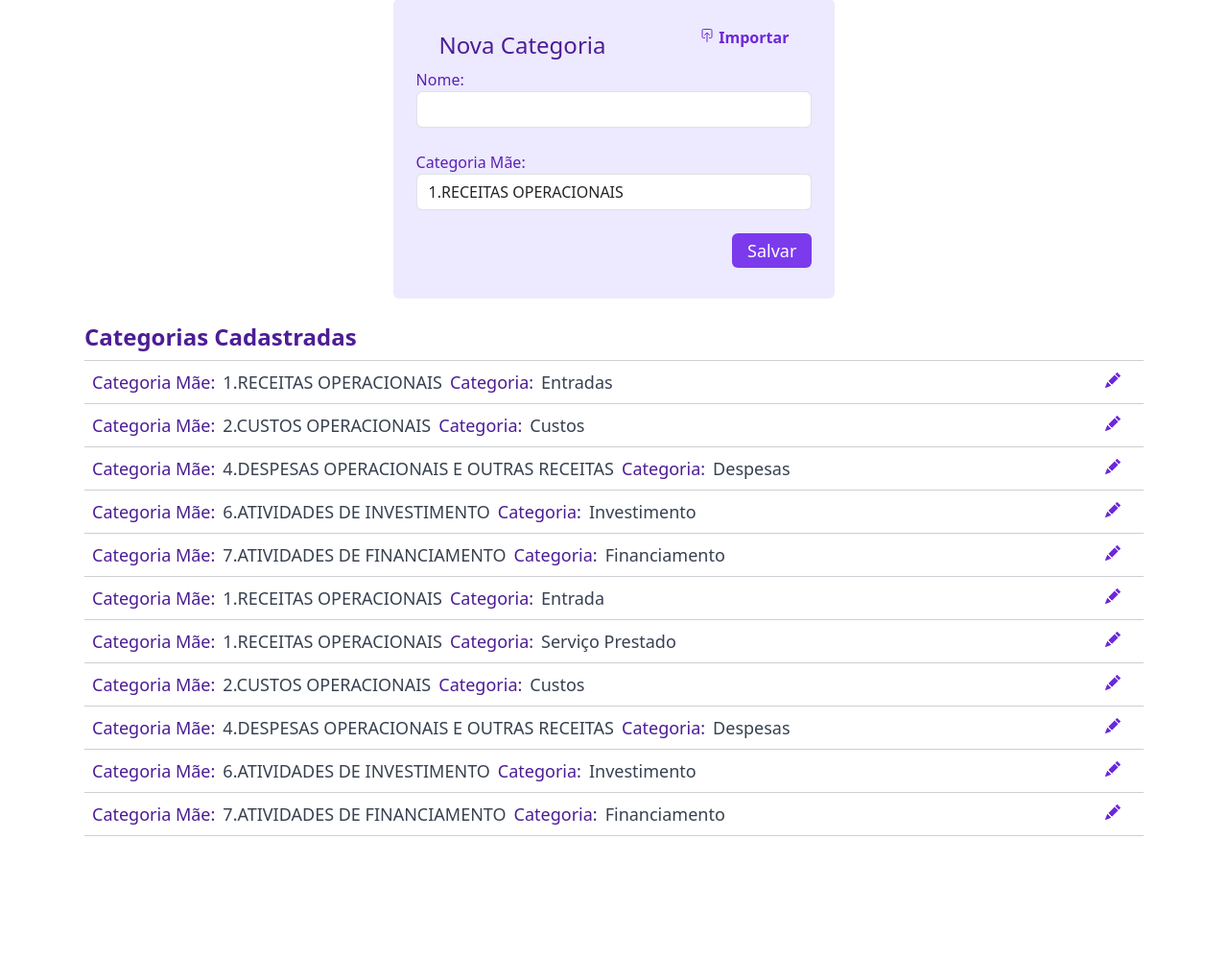
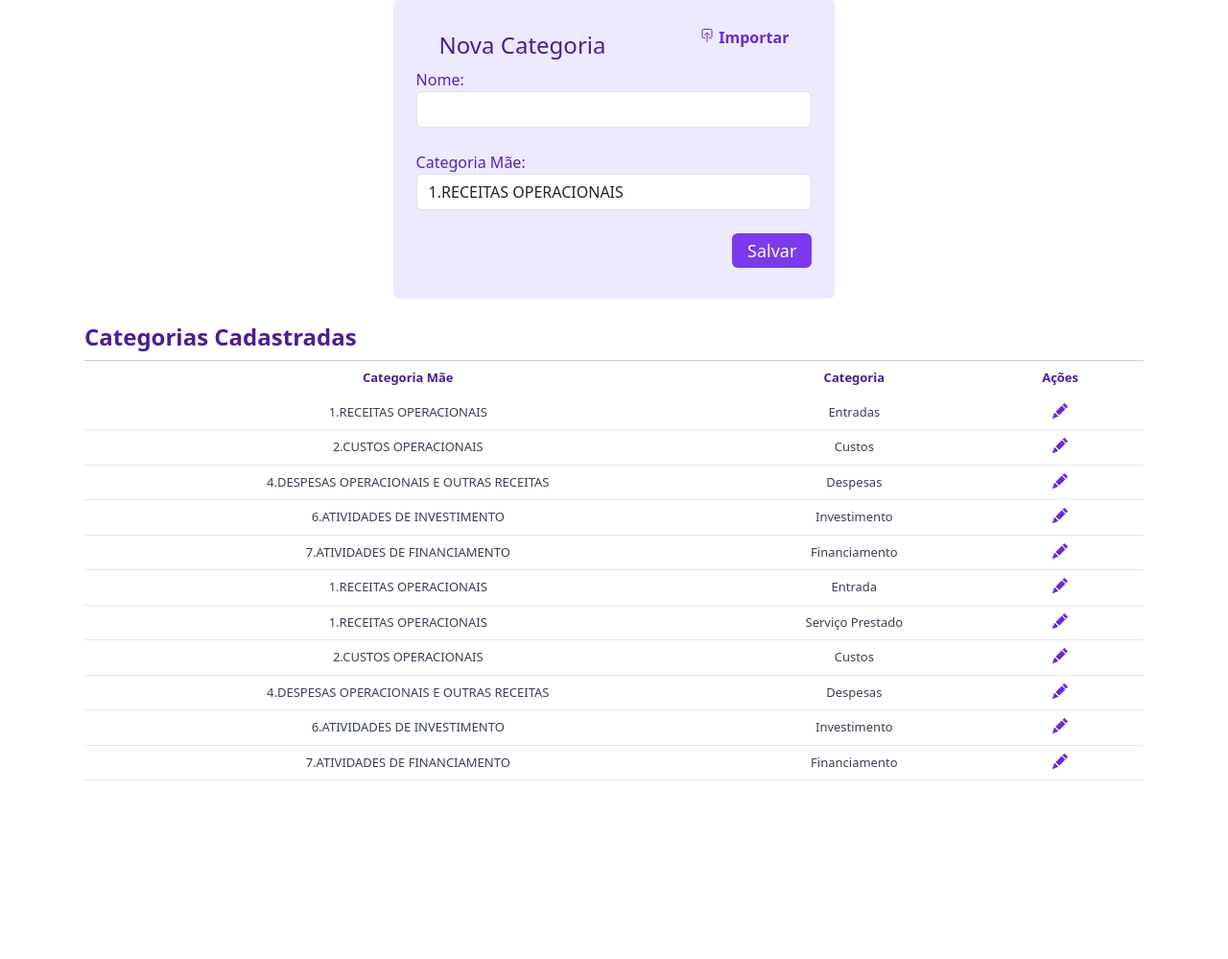
Before and after one commit to ControlNorte/Ctrl.N-Cat, a Django app: template financeiro/templates/categoria.html in a window 1280 px wide. Shown: the part 238-1237 px from the top of the page at 96% size. After the commit the page ends 1051 px from the top, so only its background shows below. Run offline with Django 5.2, Linux system fonts and the light colour scheme; data comes from the database, SQL or seed files in the repository; tables that the repository leaves empty hold one stand-in row (values such as "Sample post"); the template is opened without the code that fills it: values that come from a table or form of the project are taken from there, most other values are stand-ins (such as "Sample title", 1, 10 or a date in 2020); some libraries are stand-ins or nearby versions.

```diff
--- a/financeiro/templates/categoria.html
+++ b/financeiro/templates/categoria.html
@@ -65,15 +65,20 @@ Financeiro | {{ dadoscliente }}
                     Categorias Cadastradas
                 </div>
                 <hr>
+                <table class="table-auto w-full text-left">
+                    <thead>
+                        <tr class="text-violet-900">
+                            <th class="py-2 px-2">Categoria Mãe</th>
+                            <th class="py-2 px-2">Categoria</th>
+                            <th class="py-2 px-2">Ações</th>
+                        </tr>
+                    </thead>
+                    <tbody>
                         {% for categoria in categorias %}
-                    <div class="flex flex-nowrap justify-between">
-                        <div class="flex flex-nowrap">
-                        <div class="content-start  py-2 px-2 text-lg text-violet-900">Categoria Mãe: </div>
-                        <div class="content-start  text-gray-700 text-lg py-2">{{ categoria.categoriamae }}</div>
-                        <div class="content-start  py-2 px-2 text-lg text-violet-900">Categoria: </div>
-                        <div class="content-start  text-gray- 700 text-lg py-2">{{ categoria.nome }}</div>
-                        </div>
-                        <div class="content-center">
+                        <tr class="border-b">
+                            <td class="py-2 px-2 text-gray-700">{{ categoria.categoriamae }}</td>
+                            <td class="py-2 px-2 text-gray-700">{{ categoria.nome }}</td>
+                            <td class="py-2 px-2 flex justify-center">
                                 <button class="bg-transparent text-violet-700 hover:text-black px-4">
                                     <a href="{% url 'financeiro:editarcategoria' categoria.pk %}">
                                         <svg xmlns="http://www.w3.org/2000/svg" width="16" height="16" fill="currentColor" class="bi bi-pencil-fill" viewBox="0 0 16 16">
@@ -81,10 +86,11 @@ Financeiro | {{ dadoscliente }}
                                         </svg>
                                     </a>
                                 </button>
-                        </div>
-                    </div>
-                <hr>
+                            </td>
+                        </tr>
                         {% endfor %}
+                    </tbody>
+                </table>
                 </div>
             </div>
         </section>
```
Also changed, not shown: financeiro/templates/editarcategoria.html (+17 -11 lines). Lines whose indentation alone changed are shown as unchanged.
